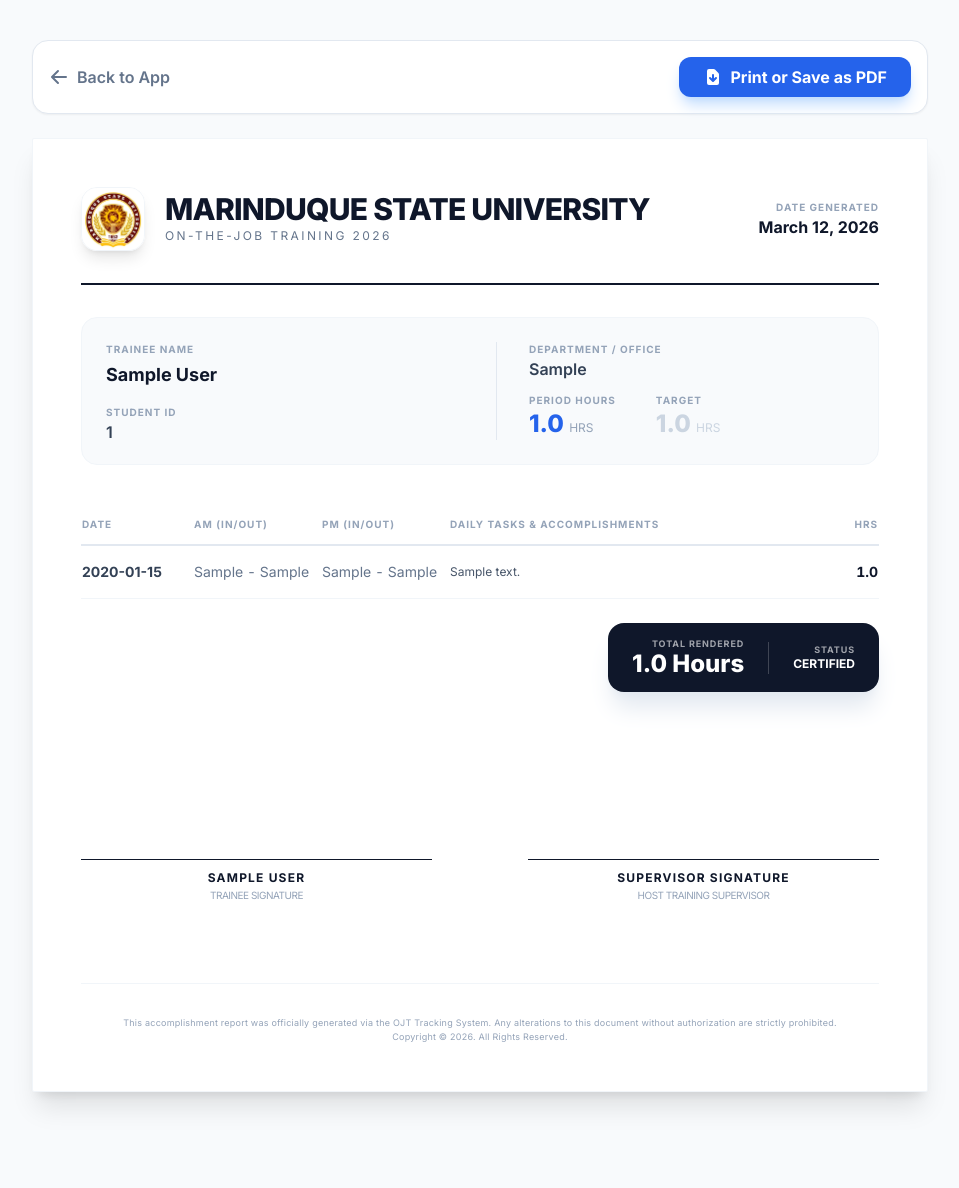
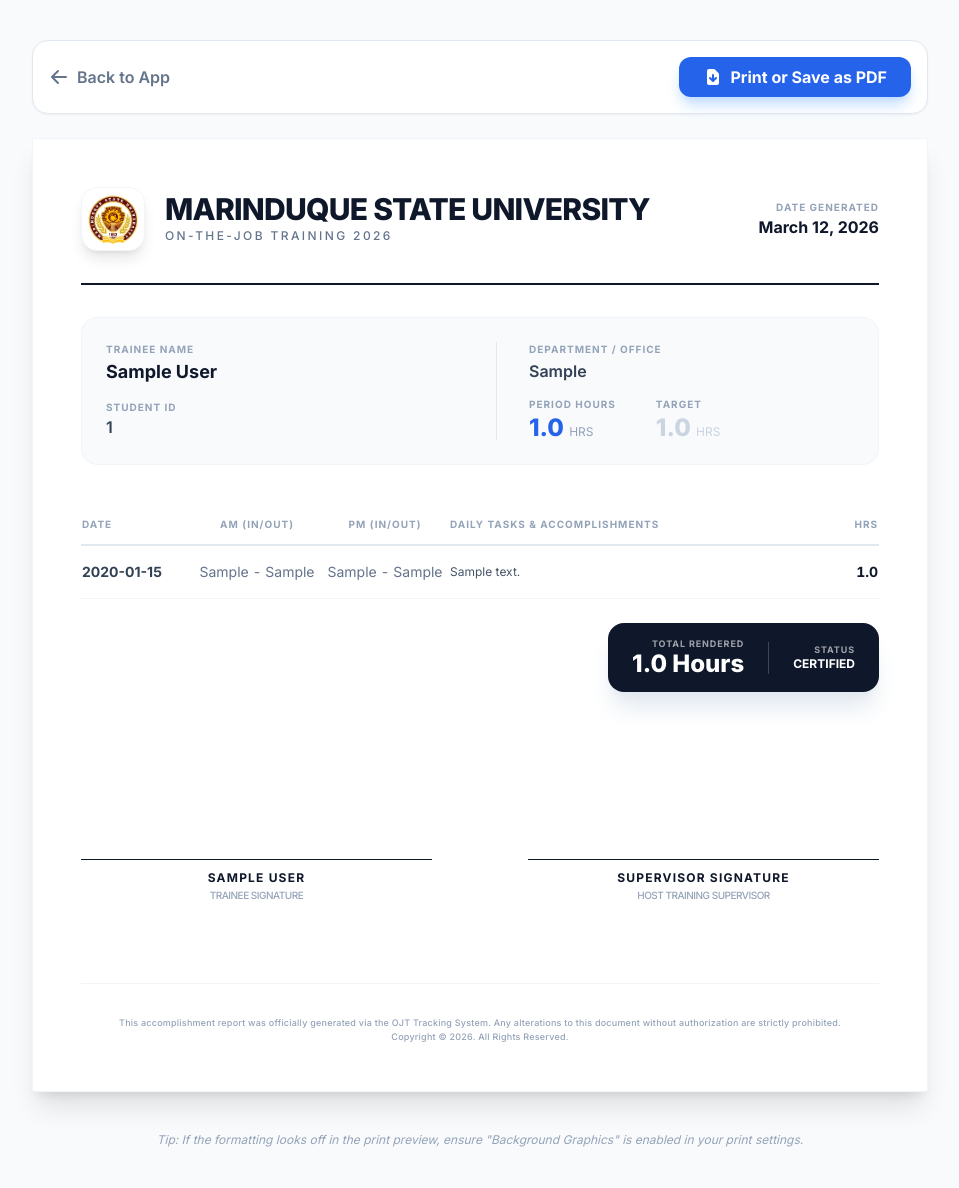
Before and after one commit to marycaraxx/ojt-tracker, a Flask app: page /export/pdf in a window 1280 px wide. Shown: the whole page, without its empty margins (160-1119 px from the left). Before the commit the page ends 1107 px from the top, so only its background shows below. Run offline with Flask 3, Linux system fonts and the light colour scheme; a user stored in the database is signed in; tables that the repository leaves empty hold one stand-in row (values such as "Sample post"); some libraries are stand-ins or nearby versions.

Commit message:
Add files via upload

```diff
--- a/app.py
+++ b/app.py
@@ -55,10 +55,11 @@ class User(db.Model):
     password = db.Column(db.String(120), nullable=False)
     student_id = db.Column(db.String(50), unique=True, nullable=False)
     name = db.Column(db.String(100), default="Intern")
+    # Added Program field
+    program = db.Column(db.String(100), default="Program")
     email = db.Column(db.String(120), default="")
     phone = db.Column(db.String(20), default="")
     department = db.Column(db.String(100), default="")
-    # Increased to 500 to store full Cloudinary URLs securely
     profile_pic = db.Column(db.String(500), default="default.png")
     target_hours = db.Column(db.Float, default=480.0)
     logs = db.relationship('Attendance', backref='user', lazy=True)
@@ -270,6 +271,7 @@ def log_past():
 def update_profile():
     user = User.query.get(session['user_id'])
     user.name = request.form.get('name', user.name)
+    user.program = request.form.get('program', user.program) # Added this
     user.email = request.form.get('email', user.email)
     user.phone = request.form.get('phone', user.phone)
     user.department = request.form.get('department', user.department)
--- a/templates/report_print.html
+++ b/templates/report_print.html
@@ -14,7 +14,7 @@
     <link rel="icon" type="image/png" sizes="32x32" href="{{ url_for('static', filename='profile_pics/marsu_logo.png') }}">
 
     <script src="https://cdn.tailwindcss.com"></script>
-    <link href="https://fonts.googleapis.com/css2?family=Inter:wght@400;600;700;800&display=swap" rel="stylesheet">
+    <link href="https://fonts.googleapis.com/css2?family=Inter:wght@400;500;600;700;800&display=swap" rel="stylesheet">
 
     <style>
         /* 1. BASE STYLES */
@@ -78,7 +78,7 @@
         }
     </style>
 </head>
-<body class="bg-slate-50 p-4 md:p-10">
+<body class="bg-slate-50 p-4 md:p-10 text-slate-900">
 
     <div class="no-print max-w-4xl mx-auto mb-6 flex justify-between items-center bg-white p-4 rounded-2xl shadow-sm border border-slate-200">
         <a href="/reports" class="text-slate-500 hover:text-blue-600 flex items-center gap-2 font-semibold transition-colors">
@@ -99,8 +99,8 @@
 
         <div class="flex justify-between items-center border-b-2 border-slate-900 pb-8 mb-8">
             <div class="flex items-center gap-5">
-                <div class="h-16 w-16 overflow-hidden rounded-2xl shadow-lg border border-slate-100">
-                    <img src="{{ url_for('static', filename='profile_pics/marsu_logo.png') }}" alt="OJT Tracker Logo" class="h-full w-full object-cover">
+                <div class="h-16 w-16 overflow-hidden rounded-2xl shadow-lg border border-slate-100 bg-white p-1">
+                    <img src="{{ url_for('static', filename='profile_pics/marsu_logo.png') }}" alt="OJT Tracker Logo" class="h-full w-full object-contain">
                 </div>
                 <div>
                     <h1 class="text-3xl font-black text-slate-900 uppercase tracking-tight leading-none">Marinduque State University</h1>
@@ -124,7 +124,7 @@
             <div class="space-y-4">
                 <div>
                     <p class="text-[10px] font-bold text-slate-400 uppercase tracking-widest mb-1">Trainee Name</p>
-                    <p class="text-lg font-bold text-slate-900">{{ user.name }}</p>
+                    <p class="text-lg font-bold text-slate-900 leading-tight">{{ user.name }}</p>
                 </div>
                 <div>
                     <p class="text-[10px] font-bold text-slate-400 uppercase tracking-widest mb-1">Student ID</p>
@@ -134,7 +134,7 @@
             <div class="space-y-4 border-l border-slate-200 pl-8">
                 <div>
                     <p class="text-[10px] font-bold text-slate-400 uppercase tracking-widest mb-1">Department / Office</p>
-                    <p class="font-semibold text-slate-700 leading-none">{{ user.department or 'General Administration' }}</p>
+                    <p class="font-semibold text-slate-700 leading-tight">{{ user.department or 'General Administration' }}</p>
                 </div>
                 <div class="flex gap-10">
                     <div>
@@ -153,8 +153,8 @@
             <thead>
                 <tr class="border-b-2 border-slate-200">
                     <th class="py-3 w-28 text-[10px] font-bold text-slate-400 uppercase tracking-widest">Date</th>
-                    <th class="py-3 w-32 text-[10px] font-bold text-slate-400 uppercase tracking-widest">AM (In/Out)</th>
-                    <th class="py-3 w-32 text-[10px] font-bold text-slate-400 uppercase tracking-widest">PM (In/Out)</th>
+                    <th class="py-3 w-32 text-[10px] font-bold text-slate-400 uppercase tracking-widest text-center">AM (In/Out)</th>
+                    <th class="py-3 w-32 text-[10px] font-bold text-slate-400 uppercase tracking-widest text-center">PM (In/Out)</th>
                     <th class="py-3 text-[10px] font-bold text-slate-400 uppercase tracking-widest">Daily Tasks & Accomplishments</th>
                     <th class="py-3 w-12 text-[10px] font-bold text-slate-400 uppercase tracking-widest text-right">Hrs</th>
                 </tr>
@@ -163,8 +163,8 @@
                 {% for log in logs %}
                 <tr class="border-b border-slate-100 hover:bg-slate-50/50 transition-colors">
                     <td class="py-4 font-bold text-slate-700 align-top">{{ log.date }}</td>
-                    <td class="py-4 text-slate-500 align-top tabular-nums">{{ log.m_in }} - {{ log.m_out }}</td>
-                    <td class="py-4 text-slate-500 align-top tabular-nums">{{ log.a_in }} - {{ log.a_out }}</td>
+                    <td class="py-4 text-slate-500 align-top tabular-nums text-center">{{ log.m_in }} - {{ log.m_out }}</td>
+                    <td class="py-4 text-slate-500 align-top tabular-nums text-center">{{ log.a_in }} - {{ log.a_out }}</td>
                     <td class="py-4 text-slate-600 text-xs whitespace-normal break-words leading-relaxed align-top">
                         <div class="pr-4">
                             {{ log.description or 'Routine OJT tasks and departmental support.' }}
@@ -212,5 +212,9 @@
         </div>
     </div>
 
+    <div class="no-print mt-10 text-center text-slate-400 text-xs italic">
+        Tip: If the formatting looks off in the print preview, ensure "Background Graphics" is enabled in your print settings.
+    </div>
+
 </body>
 </html>
```
Also changed, not shown: templates/profile.html (+18 -6 lines).
